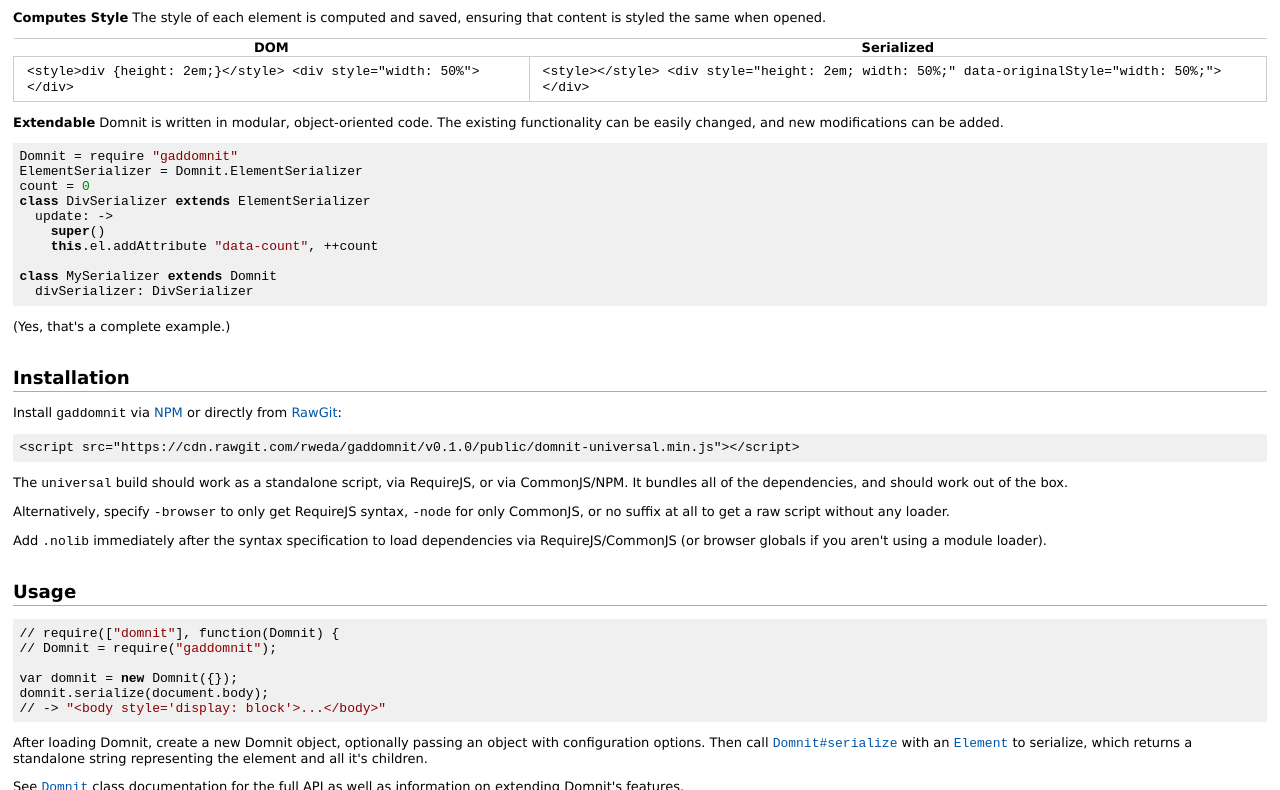
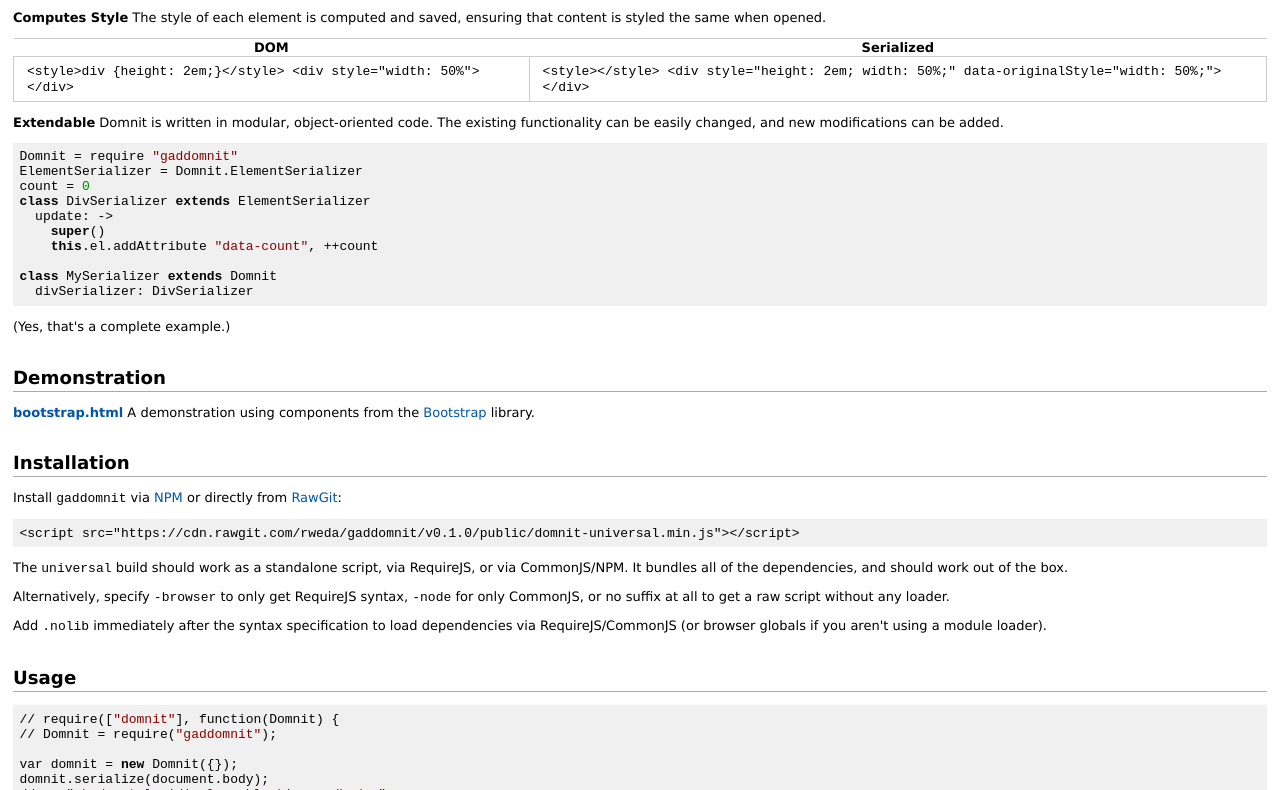
Before and after one commit to rweda/gaddomnit, a website: page docs/extra/README.md.html in a window 1280 px wide. Shown: the part 908-1698 px from the top of the page. Drawn offline with Linux system fonts and the light colour scheme.

Commit message:
Added link to demo.

```diff
--- a/docs/extra/README.md.html
+++ b/docs/extra/README.md.html
@@ -76,7 +76,7 @@
 
 class MySerializer extends Domnit
   divSerializer: DivSerializer
-</code></pre><p>(Yes, that&#39;s a complete example.)</p><h2 id="installation">Installation</h2><p>Install <code>gaddomnit</code> via <a href="https://www.npmjs.com/">NPM</a> or directly from <a href="http://rawgit.com/">RawGit</a>:</p><pre><code class="lang-html">&lt;script src=&quot;https://cdn.rawgit.com/rweda/gaddomnit/v0.1.0/public/domnit-universal.min.js&quot;&gt;&lt;/script&gt;
+</code></pre><p>(Yes, that&#39;s a complete example.)</p><h2 id="demonstration">Demonstration</h2><p><strong><a href="https://rweda.github.io/gaddomnit/demo/bootstrap.html">bootstrap.html</a></strong> A demonstration using components from the <a href="http://getbootstrap.com/">Bootstrap</a> library.</p><h2 id="installation">Installation</h2><p>Install <code>gaddomnit</code> via <a href="https://www.npmjs.com/">NPM</a> or directly from <a href="http://rawgit.com/">RawGit</a>:</p><pre><code class="lang-html">&lt;script src=&quot;https://cdn.rawgit.com/rweda/gaddomnit/v0.1.0/public/domnit-universal.min.js&quot;&gt;&lt;/script&gt;
 </code></pre><p>The <code>universal</code> build should work as a standalone script, via RequireJS, or via CommonJS/NPM.
 It bundles all of the dependencies, and should work out of the box.</p><p>Alternatively, specify <code>-browser</code> to only get RequireJS syntax, <code>-node</code> for only CommonJS, or no suffix at all to get
 a raw script without any loader.</p><p>Add <code>.nolib</code> immediately after the syntax specification to load dependencies via RequireJS/CommonJS (or browser globals
```
Also changed, not shown: README.md.
